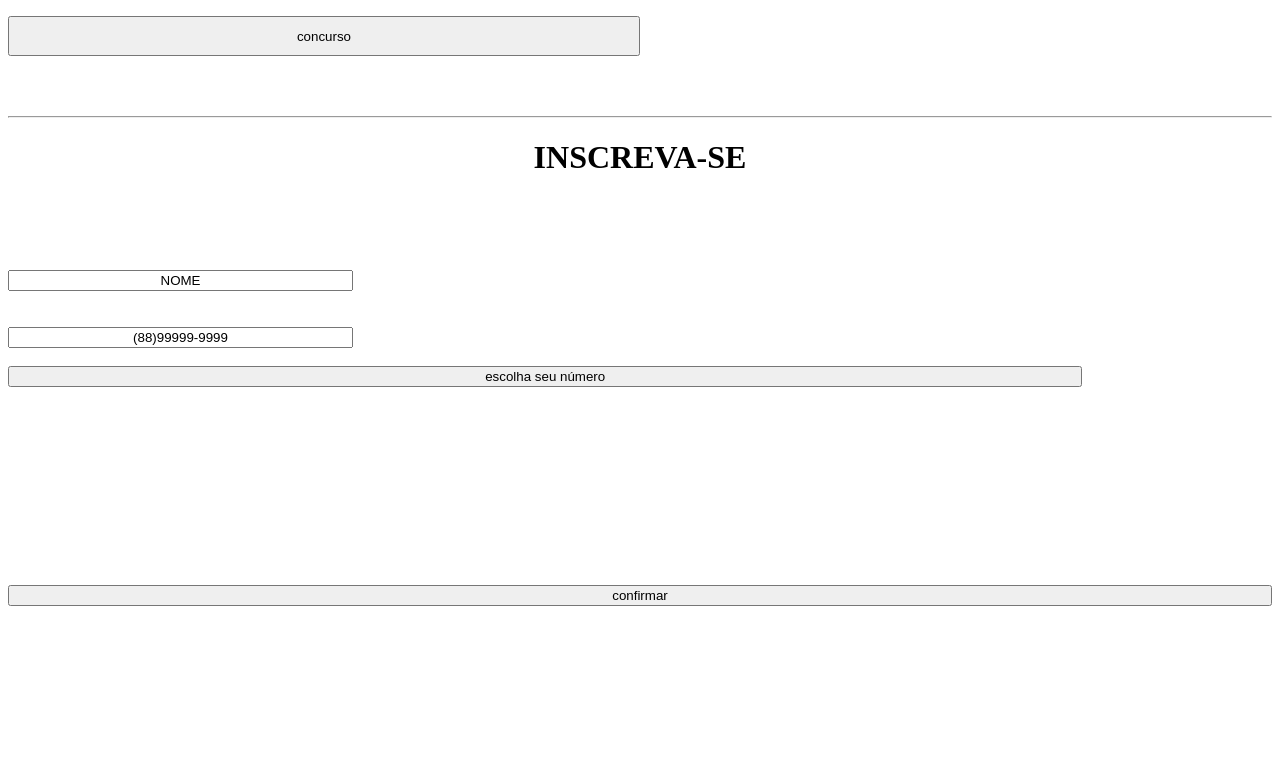
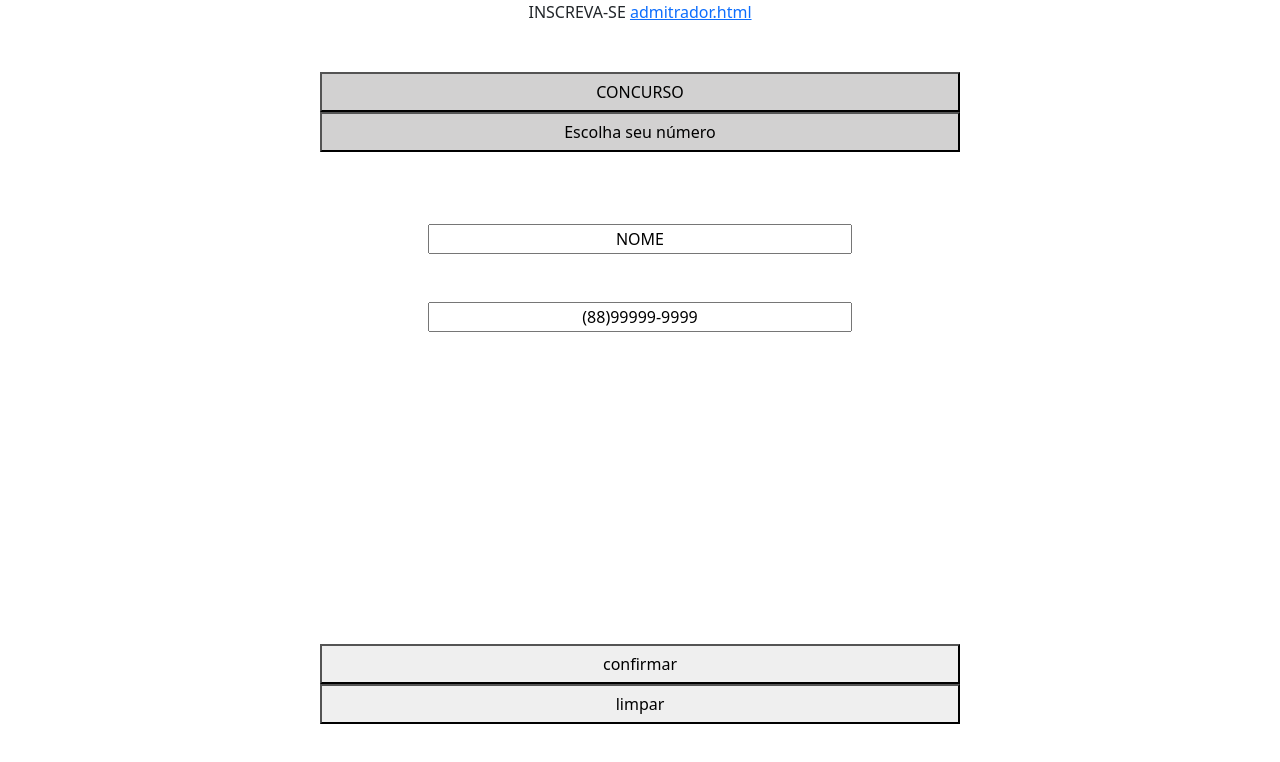
Before and after one commit to fclaudio051/zodiarks, a plain HTML site: page teste.html in a window 1280 px wide. Drawn offline with nearby package versions, Linux system fonts and the light colour scheme.

Commit message:
primeiro dia

```diff
--- a/admitrador.html
+++ b/admitrador.html
@@ -4,13 +4,17 @@
     <meta charset="UTF-8">
     <meta http-equiv="X-UA-Compatible" content="IE=edge">
     <meta name="viewport" content="width=device-width, initial-scale=1.0">
+    <link href="https://cdn.jsdelivr.net/npm/bootstrap@5.0.0-beta3/dist/css/bootstrap.min.css" rel="stylesheet" integrity="sha384-eOJMYsd53ii+scO/bJGFsiCZc+5NDVN2yr8+0RDqr0Ql0h+rP48ckxlpbzKgwra6" crossorigin="anonymous">
     <title>Document</title>
 </head>
 <body>
+    <div class="alert alert-primary" role="alert">
+        A simple primary alert—check it out!
+      </div>
     <input type="Button" style="width: 50%;height:40px;" value="concurso">
        <br></br><hr>
 
-       <input type="Button" style="width: 50%;height:40px;" value="status">
+       <input type="Button" class="btn btn-primary" style="width: 50%;height:40px;" value="status">
 
        <table border ="2" style=" width: 100%" >
 <br><br>
@@ -29,6 +33,6 @@
             <td></td>
         </tr>
        </table>
-
+       <script src="https://cdn.jsdelivr.net/npm/bootstrap@5.0.0-beta3/dist/js/bootstrap.bundle.min.js" integrity="sha384-JEW9xMcG8R+pH31jmWH6WWP0WintQrMb4s7ZOdauHnUtxwoG2vI5DkLtS3qm9Ekf" crossorigin="anonymous"></script>
 </body>
 </html>
--- a/teste.html
+++ b/teste.html
@@ -4,44 +4,55 @@
     <meta charset="UTF-8">
     <meta http-equiv="X-UA-Compatible" content="IE=edge">
     <meta name="viewport" content="width=device-width, initial-scale=1.0">
+    <link href="https://cdn.jsdelivr.net/npm/bootstrap@5.0.0-beta3/dist/css/bootstrap.min.css" rel="stylesheet" integrity="sha384-eOJMYsd53ii+scO/bJGFsiCZc+5NDVN2yr8+0RDqr0Ql0h+rP48ckxlpbzKgwra6" crossorigin="anonymous">
     <title>Document</title>
+    <style>
+    .btnConcurso {
+        width: 50%;
+        height: 40px;
+        background-color: rgba(99, 98, 98, 0.29);
 
-    <style type="text/css"></style>
+    }
 
+    .confirmar {
+        width: 50%;
+        height: 40px;
+    }
+    .limpar {
+        width: 50%;
+        height: 40px;
+    }
 
-
+    </style>
 </head>
 
-<body>
-<p>
+<body style="text-align: center;"
 
-    <input type="Button" style="width: 50%;height:40px;" value="concurso"></p>
-       <br></br>
-       <HR>
-
-<LINE></LINE>
     <h1 style="text-align: center;">INSCREVA-SE</h1>
 
+   <a href="http://">admitrador.html</a>
+   <br><br><br>
 
-<form>
+    <button type="button" class="btnConcurso"> CONCURSO </button>
 
+    <button type="button" class="btnConcurso"> Escolha seu número </button>
 <BR></br><br></br>
 
-    <input type="text" style="text-align: center" name="Nome"  size="40" value="NOME""/>
+    <input type="text" style="text-align: center" name="Nome"  size="40" value="NOME" />
 
 <br></br><Br>
 
-    <input type="tel"name="celular" size="40" value="(88)99999-9999"style="text-align: center"/>
+    <input type="text" name="celular" size="40" value="(88)99999-9999"style="text-align: center"/>
 <br></br>
 
-    <input type="Button" style="width: 85%;height:10" value="escolha seu número"/>
+
 
 <br></br><br></br><br></br><br></br><br></br>
 <br></br>
 
-    <input type="Button" style="width: 100%;height:10;" value="confirmar">
+<button type="button" class="confirmar"> confirmar </button>
 
-</form>
+<button type="button" class="limpar"> limpar </button>
 
 </body>
 
```
